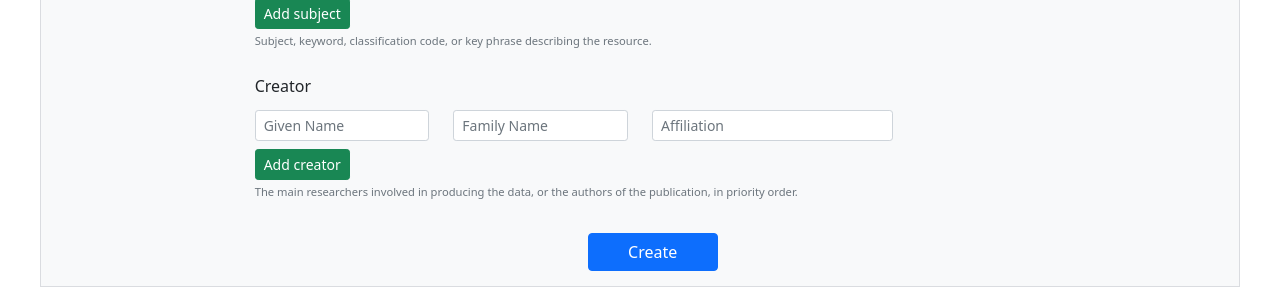
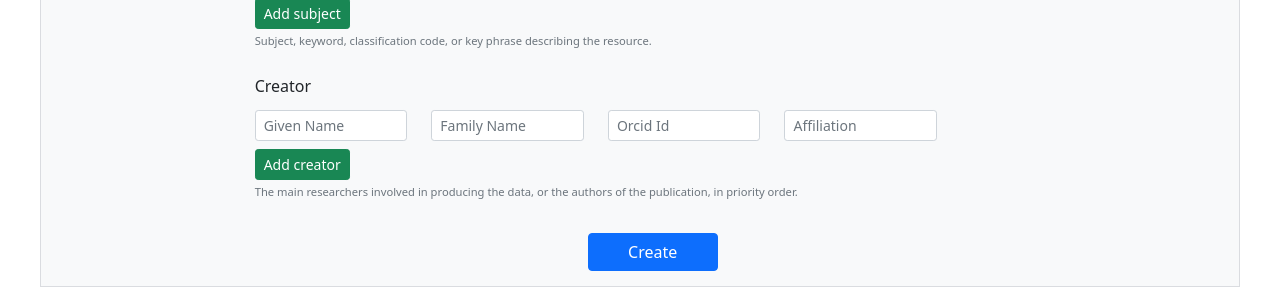
Before and after one commit to ral-facilities/doi_site, a Django app: page /mint in a window 1280 px wide. Shown: the part 1111-1398 px from the top of the page. Run offline with Django 3.2, Linux system fonts and the light colour scheme; the visitor is signed in with stand-in values (Sample User, id 1); parts of the project's set-up code (start-up, migrations or seed data) failed here and were passed over.

Commit message:
add orcid id

```diff
--- a/datasets/forms.py
+++ b/datasets/forms.py
@@ -33,21 +33,22 @@ RT_CHOICES= [
     ]
 
 class DoiForm(forms.Form):
-    identifier = forms.CharField(label='Identifier', max_length=100, widget=forms.TextInput(attrs={'placeholder': 'Identifier', 'class':' form-control form-control-sm'}))
-    title = forms.CharField(max_length=100, widget=forms.TextInput(attrs={'placeholder': 'Title', 'class':' form-control form-control-sm'}))
-    publisher = forms.CharField(max_length=100, widget=forms.TextInput(attrs={'placeholder': 'Publisher', 'class':' form-control form-control-sm'}))
-    publication_year = forms.IntegerField(label='Pick the year:', min_value=1975, max_value=2100, widget=forms.NumberInput(attrs={'placeholder': 'Publication Year', 'class':' form-control form-control-sm'}))
+    identifier = forms.CharField(label='Identifier', max_length=100, widget=forms.TextInput(attrs={'placeholder': 'Identifier', 'class':'form-control form-control-sm'}))
+    title = forms.CharField(max_length=100, widget=forms.TextInput(attrs={'placeholder': 'Title', 'class':'form-control form-control-sm'}))
+    publisher = forms.CharField(max_length=100, widget=forms.TextInput(attrs={'placeholder': 'Publisher', 'class':'form-control form-control-sm'}))
+    publication_year = forms.IntegerField(label='Pick the year:', min_value=1975, max_value=2100, widget=forms.NumberInput(attrs={'placeholder': 'Publication Year', 'class':'form-control form-control-sm'}))
+    resource_type= forms.CharField(label='Pick the resource type:', widget=forms.Select(choices=RT_CHOICES, attrs={'class':'form-select form-select-sm'}))
 
-    resource_type= forms.CharField(label='Pick the resource type:', widget=forms.Select(choices=RT_CHOICES, attrs={'class':' form-select form-select-sm'}))
 class SubjectForm(forms.Form):
-     subject = forms.CharField(label='Subject', required=False, widget=forms.TextInput(attrs={'placeholder': 'Subject', 'class':' form-control form-control-sm'}))
+     subject = forms.CharField(label='Subject', required=False, widget=forms.TextInput(attrs={'placeholder': 'Subject', 'class':'form-control form-control-sm'}))
 SubjectFormset = formset_factory(SubjectForm, extra=1)
 class CreatorForm(forms.Form):
-    givenname = forms.CharField(label='Given Name', widget=forms.TextInput(attrs={'placeholder': 'Given Name', 'class':' form-control form-control-sm'}))
-    familyname = forms.CharField(label='Family Name', widget=forms.TextInput(attrs={'placeholder': 'Family Name', 'class':' form-control form-control-sm'}))
-    affiliation = forms.CharField(label='Affiliation',  required=False, widget=forms.TextInput(attrs={'placeholder': 'Affiliation', 'class':' form-control form-control-sm'}))
+    givenname = forms.CharField(label='Given Name', widget=forms.TextInput(attrs={'placeholder': 'Given Name', 'class':'form-control form-control-sm'}))
+    familyname = forms.CharField(label='Family Name', widget=forms.TextInput(attrs={'placeholder': 'Family Name', 'class':'form-control form-control-sm'}))
+    orcid = forms.CharField(label='Name Identifier',  required=False, widget=forms.TextInput(attrs={'placeholder': 'Orcid Id', 'class':'form-control form-control-sm'}))
+    affiliation = forms.CharField(label='Affiliation',  required=False, widget=forms.TextInput(attrs={'placeholder': 'Affiliation', 'class':'form-control form-control-sm'}))
 
 CreatorFormset = formset_factory(CreatorForm, extra=0,  min_num=1, validate_min=True)
 
 class UrlForm(forms.Form):
-    url = forms.CharField(label='Url', widget=forms.TextInput(attrs={'class':' form-control form-control-sm'}))
+    url = forms.CharField(label='Url', widget=forms.TextInput(attrs={'class':'form-control form-control-sm'}))
--- a/datasets/templates/create_normal.html
+++ b/datasets/templates/create_normal.html
@@ -162,26 +162,27 @@
   <div class="pb-1">
     <label class="form-label fs-6 mt-3">Creator</label>
   </div>
+  {% for form in formset2 %}
   <div class="row form-row spacer formset2-row">
-    {% for form in formset2 %}
-      <div>
     <div class="row mb-2">
-          <div class="col-3">
+      <div class="col">
         {{form.givenname}}
       </div>
-          <div class="col-3">
+      <div class="col">
         {{form.familyname}}
       </div>
-          <div class="col-4">
+      <div class="col">
+        {{form.orcid}}
+      </div>
+      <div class="col">
         {{form.affiliation}}
       </div>
-          <div class="col">
+      <div class="col-1">
         <button type="button" class="btn btn-danger remove-form-row btn-sm">🗙</button>
       </div>
     </div>
+  </div>
       {% endfor %}
-      </div>
-    </div>
     <button type="button" id="formset2-add" class="btn btn-success btn-sm add-form-row" style="vertical-align:baseline">Add creator</button>
     <div id="creatorHelpBlock" class="form-text pb-2">
       The main researchers involved
--- a/datasets/templates/creator.html
+++ b/datasets/templates/creator.html
@@ -6,8 +6,11 @@ Given Name
 Family Name
 {% include widget.subwidgets.1.template_name %}
 
+Name Identifier
+{% include widget.subwidgets.2.template_name %}
+
 Affiliation
-{% include widget.subwidgets.2.template_name %}
+{% include widget.subwidgets.3.template_name %}
 
 
 {% endspaceless %}
--- a/datasets/views.py
+++ b/datasets/views.py
@@ -60,7 +60,7 @@ class Mint(View):
                 pass
         suffixlist = authorized_dois
         for form in formset2:
-                        form.use_required_attribute = True
+            form.use_required_attribute = True
         template_name = 'create_normal.html'
         heading_message = 'Formset Demo'
         if formset1.is_valid() and formset2.is_valid() and doiform.is_valid():
```
Also changed, not shown: datasets/dict_to_xml.py (+9 -0 lines). Lines whose indentation alone changed are shown as unchanged.
